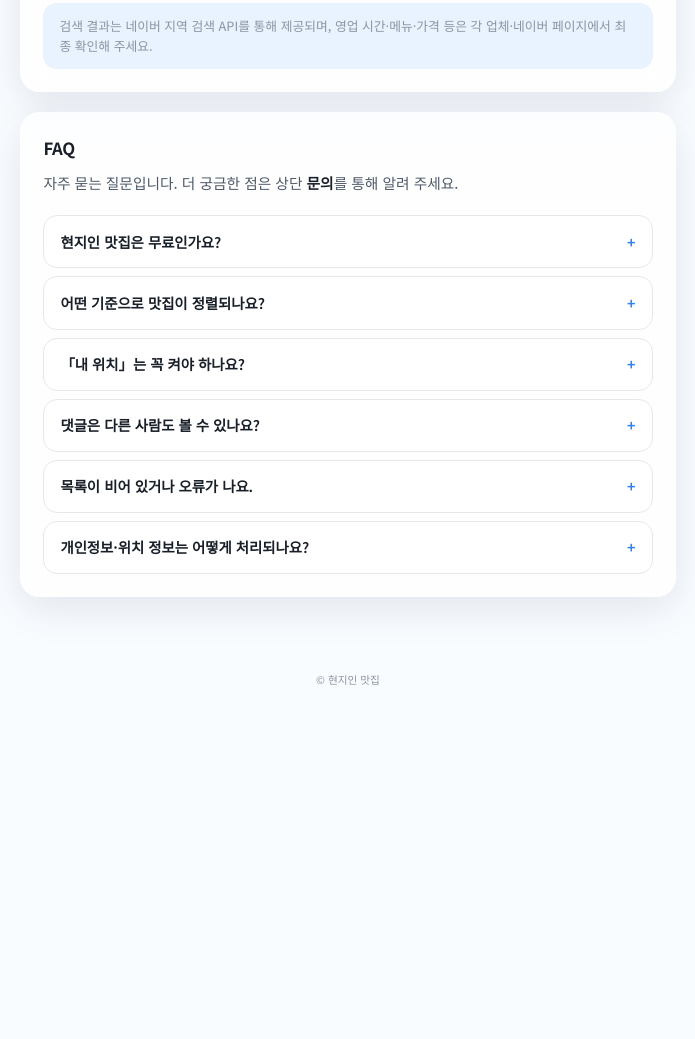
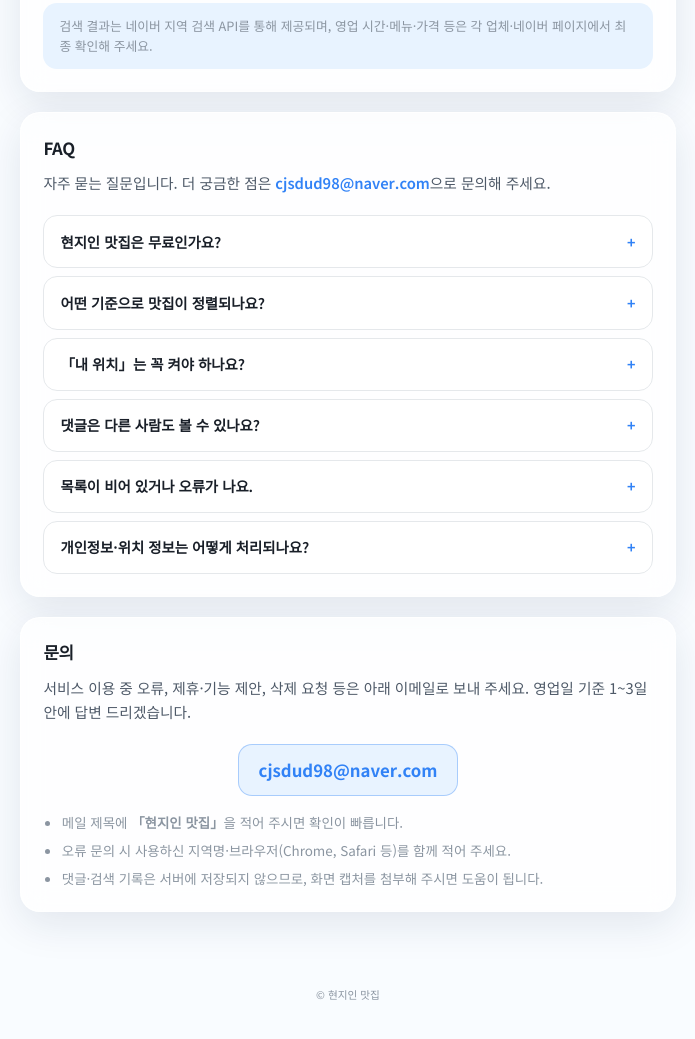
Before and after one commit to cjsdud98-cloud/hyunji, a website: page index.html in a window 1280 px wide. Shown: the part 1164-2203 px from the top of the page, without its empty margins (292-987 px from the left). Before the commit the page ends 1892 px from the top, so only its background shows below. Drawn offline with Linux system fonts and the light colour scheme.

Commit message:
feat: 문의 섹션 및 이메일 안내 추가 (cjsdud98@naver.com)

```diff
--- a/css/styles.css
+++ b/css/styles.css
@@ -768,8 +768,54 @@ body {
 }
 
 #about,
-#faq {
+#faq,
+#contact {
   scroll-margin-top: calc(var(--nav-h) + 1rem);
+}
+
+.info-link {
+  color: var(--blue);
+  font-weight: 600;
+  text-decoration: none;
+}
+
+.info-link:hover {
+  text-decoration: underline;
+}
+
+.contact-email-wrap {
+  margin: 0 0 1rem;
+  text-align: center;
+}
+
+.contact-email {
+  display: inline-block;
+  padding: 0.75rem 1.25rem;
+  font-size: 1.05rem;
+  font-weight: 700;
+  color: var(--blue);
+  text-decoration: none;
+  border-radius: var(--radius-md);
+  border: 1px solid rgba(49, 130, 246, 0.35);
+  background: var(--blue-soft);
+  transition: background 0.15s ease, box-shadow 0.15s ease;
+}
+
+.contact-email:hover {
+  background: #dceeff;
+  box-shadow: var(--shadow-sm);
+}
+
+.contact-notes {
+  margin: 0;
+  padding-left: 1.15rem;
+  font-size: 0.84rem;
+  color: var(--muted);
+  line-height: 1.6;
+}
+
+.contact-notes li + li {
+  margin-top: 0.4rem;
 }
 
 .site-footer {
--- a/index.html
+++ b/index.html
@@ -20,7 +20,7 @@
       <div class="nav-links">
         <a href="#about" class="nav-link">서비스 소개</a>
         <a href="#" class="nav-link">공지</a>
-        <a href="#" class="nav-link">문의</a>
+        <a href="#contact" class="nav-link">문의</a>
         <a href="#faq" class="nav-link">FAQ</a>
         <span class="nav-lang" aria-hidden="true">KOR</span>
       </div>
@@ -122,7 +122,10 @@
 
       <section id="faq" class="glass-panel info-panel" aria-labelledby="faq-heading">
         <h2 id="faq-heading" class="panel-title">FAQ</h2>
-        <p class="info-lead">자주 묻는 질문입니다. 더 궁금한 점은 상단 <strong>문의</strong>를 통해 알려 주세요.</p>
+        <p class="info-lead">
+          자주 묻는 질문입니다. 더 궁금한 점은
+          <a href="mailto:cjsdud98@naver.com" class="info-link">cjsdud98@naver.com</a>으로 문의해 주세요.
+        </p>
 
         <div class="faq-list">
           <details class="faq-item">
@@ -171,6 +174,22 @@
             </p>
           </details>
         </div>
+      </section>
+
+      <section id="contact" class="glass-panel info-panel" aria-labelledby="contact-heading">
+        <h2 id="contact-heading" class="panel-title">문의</h2>
+        <p class="info-lead">
+          서비스 이용 중 오류, 제휴·기능 제안, 삭제 요청 등은 아래 이메일로 보내 주세요. 영업일 기준 1~3일 안에
+          답변 드리겠습니다.
+        </p>
+        <p class="contact-email-wrap">
+          <a href="mailto:cjsdud98@naver.com" class="contact-email">cjsdud98@naver.com</a>
+        </p>
+        <ul class="contact-notes">
+          <li>메일 제목에 <strong>「현지인 맛집」</strong>을 적어 주시면 확인이 빠릅니다.</li>
+          <li>오류 문의 시 사용하신 지역명·브라우저(Chrome, Safari 등)를 함께 적어 주세요.</li>
+          <li>댓글·검색 기록은 서버에 저장되지 않으므로, 화면 캡처를 첨부해 주시면 도움이 됩니다.</li>
+        </ul>
       </section>
     </main>
 
```
